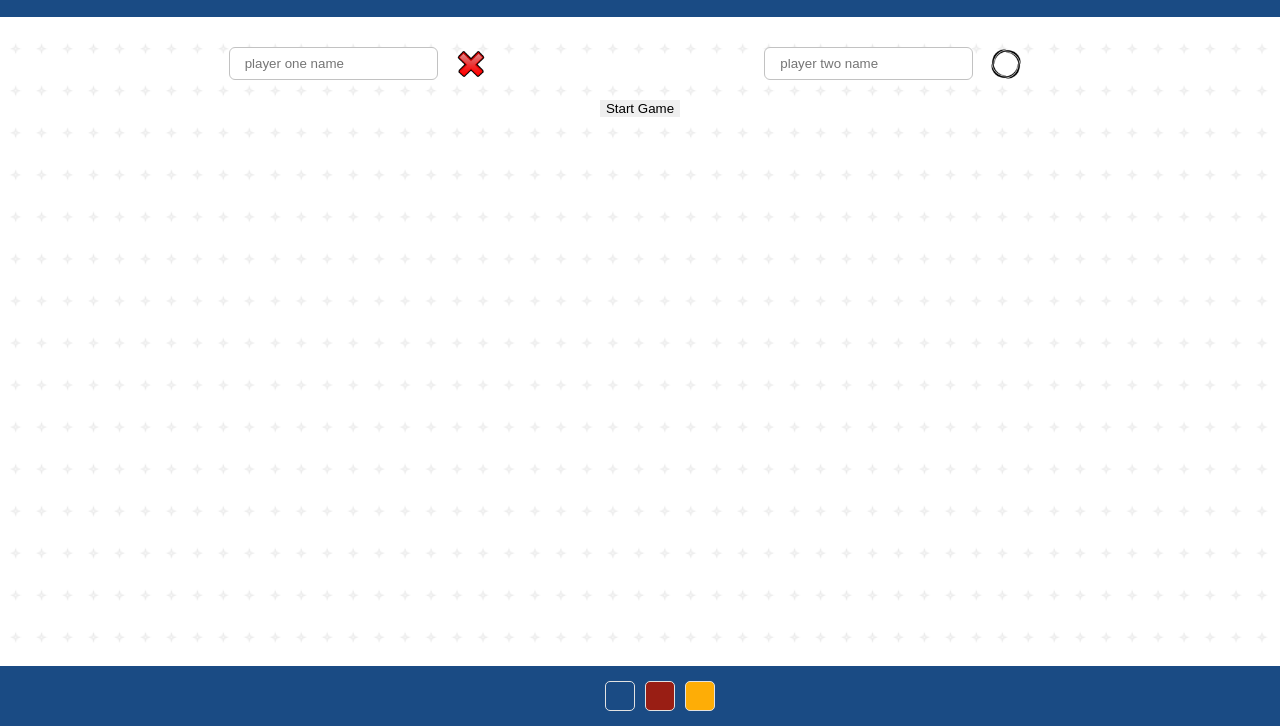
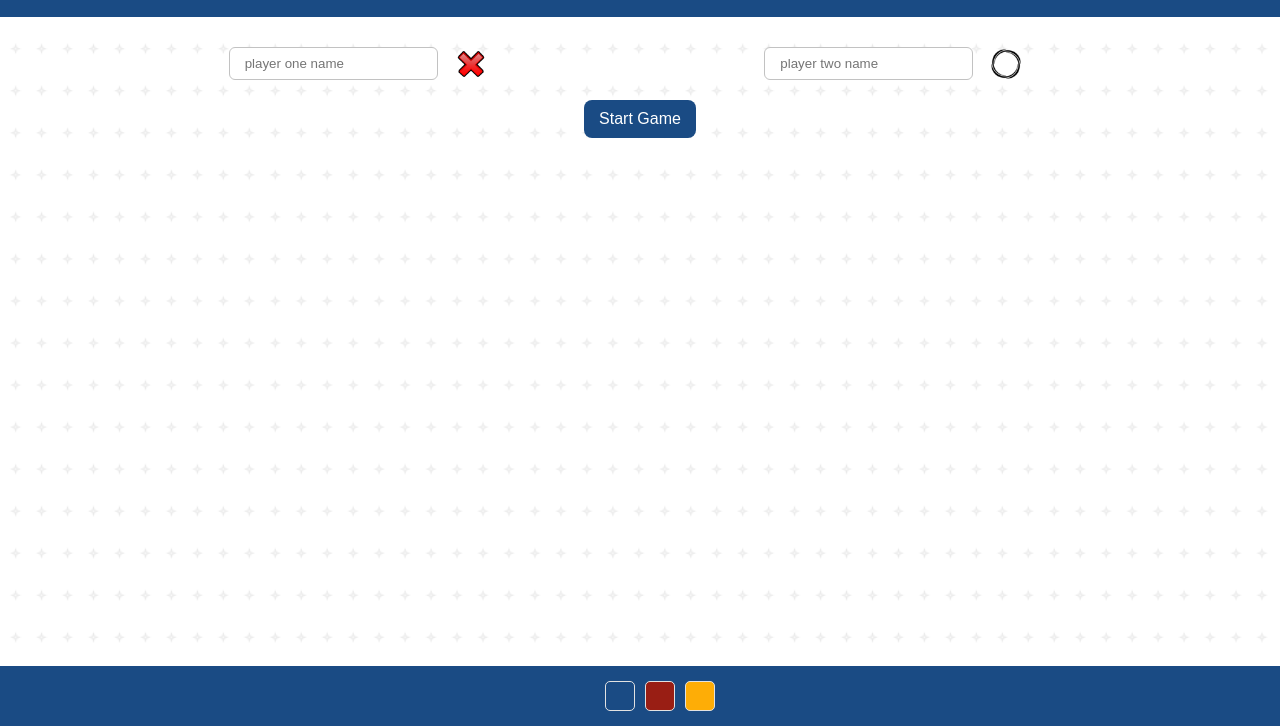
Before and after one commit to Praneep-BRS/Tic-Tac-Toe, a plain HTML site: page index.html in a window 1280 px wide. Shown: the part 83-809 px from the top of the page. Drawn offline with Linux system fonts and the light colour scheme.

Commit message:
styles chamges

```diff
--- a/assets/css/game.css
+++ b/assets/css/game.css
@@ -107,3 +107,11 @@
 .winning-message.show {
   display: flex;
 }
+.btn-container button {
+  padding: 10px 15px;
+  border-radius: 8px;
+  font-size: 16px;
+  background-color: var(--dark_blue);
+  cursor: pointer;
+  color: #fff;
+}
```
